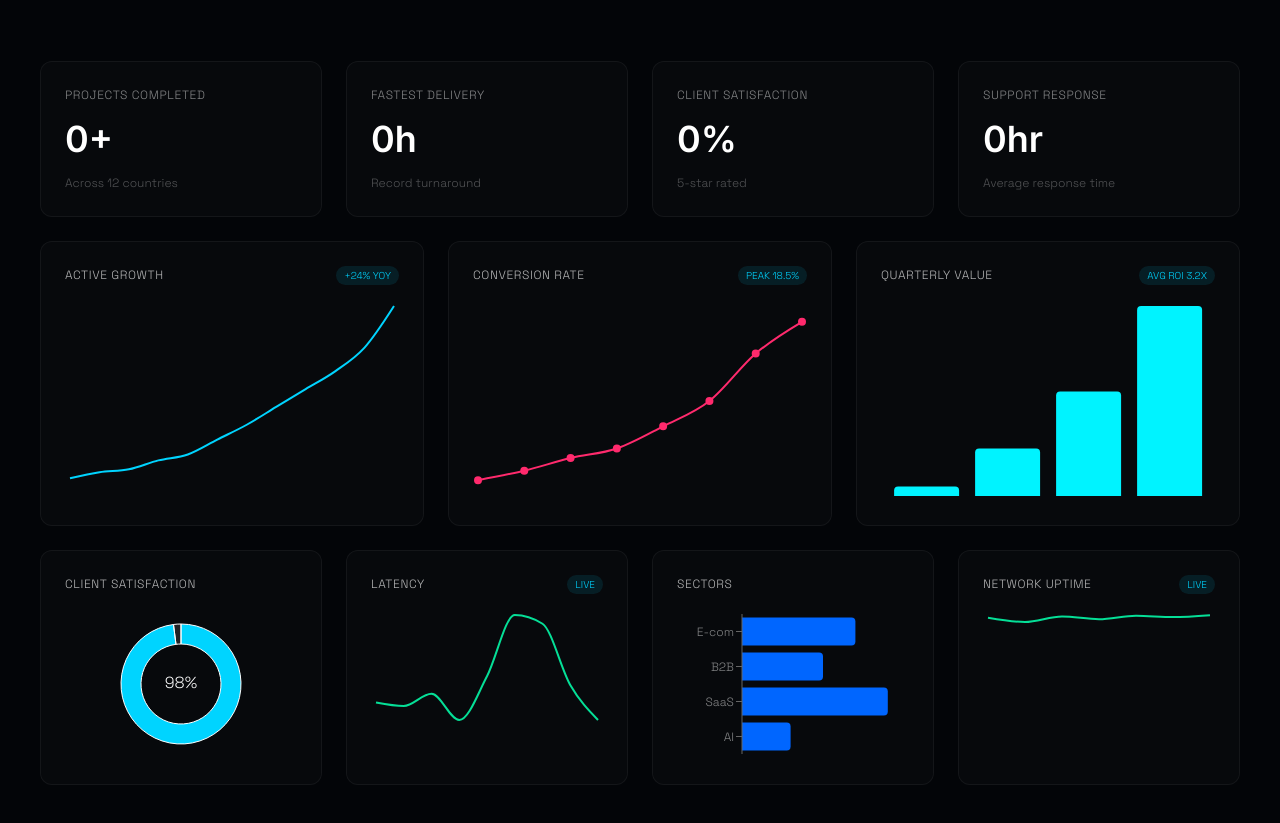
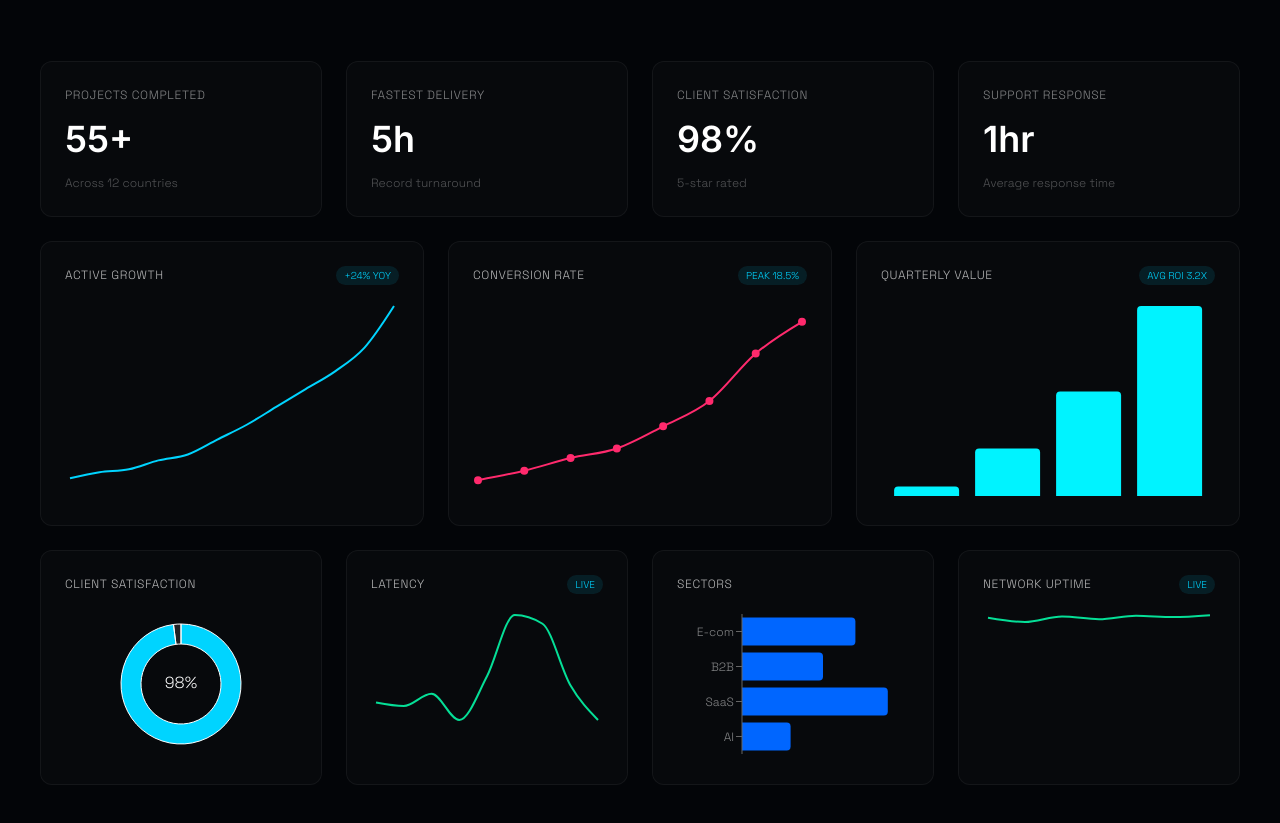
Before and after one commit to Ahsan6786/webis2.0, a Next.js app: page / in a window 1280 px wide. Shown: the part 8346-9169 px from the top of the page. Built offline with nearby package versions, Linux system fonts and the light colour scheme.

Commit message:
Make count-up run immediately on mount to fix 0 bug

```diff
--- a/src/components/PerformanceDashboard.tsx
+++ b/src/components/PerformanceDashboard.tsx
@@ -20,7 +20,6 @@ function CountUp({ end, duration = 1500, suffix = '', trigger = true }: { end: n
   const [count, setCount] = useState(0);
 
   useEffect(() => {
-    if (!trigger) return;
     let start = 0;
     const increment = end / (duration / 16);
     const timer = setInterval(() => {
@@ -33,7 +32,7 @@ function CountUp({ end, duration = 1500, suffix = '', trigger = true }: { end: n
       }
     }, 16);
     return () => clearInterval(timer);
-  }, [end, duration, trigger]);
+  }, [end, duration]);
 
   return <span>{count}{suffix}</span>;
 }
@@ -169,10 +168,10 @@ export default function PerformanceDashboard() {
           gap: '24px',
           marginBottom: '24px'
         }}>
-          <StatCard title="Projects Completed" value={<CountUp end={55} suffix="+" trigger={isInView} />} sub="Across 12 countries" />
-          <StatCard title="Fastest Delivery" value={<CountUp end={5} suffix="h" trigger={isInView} />} sub="Record turnaround" />
-          <StatCard title="Client Satisfaction" value={<CountUp end={98} suffix="%" trigger={isInView} />} sub="5-star rated" />
-          <StatCard title="Support Response" value={<CountUp end={1} suffix="hr" trigger={isInView} />} sub="Average response time" />
+          <StatCard title="Projects Completed" value={<CountUp end={55} suffix="+" />} sub="Across 12 countries" />
+          <StatCard title="Fastest Delivery" value={<CountUp end={5} suffix="h" />} sub="Record turnaround" />
+          <StatCard title="Client Satisfaction" value={<CountUp end={98} suffix="%" />} sub="5-star rated" />
+          <StatCard title="Support Response" value={<CountUp end={1} suffix="hr" />} sub="Average response time" />
         </div>
 
         <div className="large-charts-grid" style={{
```
